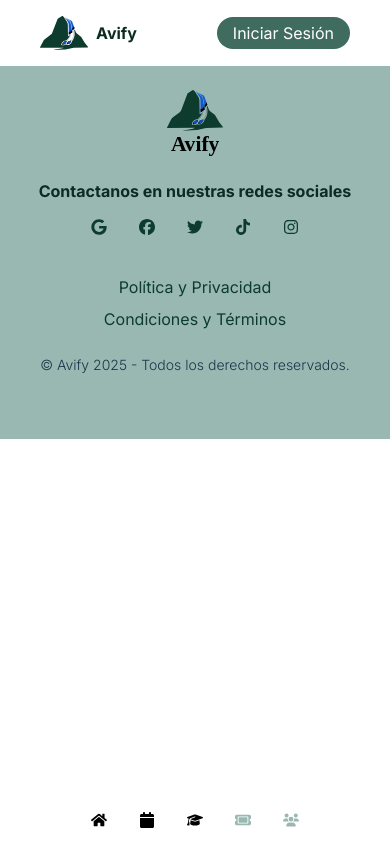
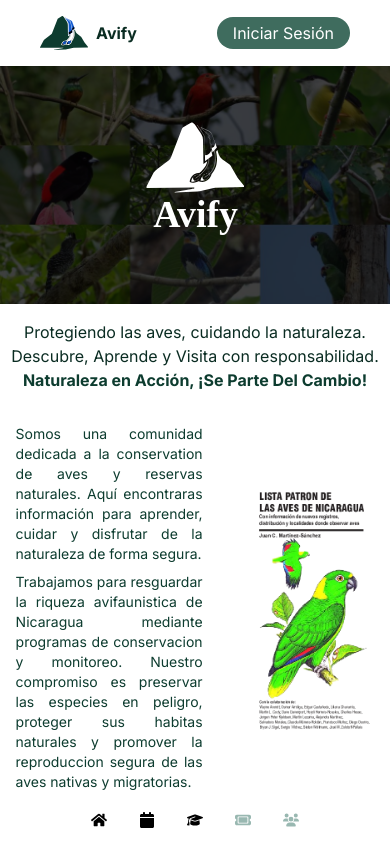
Before and after one commit to Hackathon-Nicaragua-2025/Frontend-Hackathon, a React (Vite) app: page / in a window 390 px wide. Built offline with nearby package versions, Linux system fonts and the light colour scheme.

Commit message:
Diseño Home Page, falta agregar la funcionalidad principal para aves y reservas.

```diff
--- a/src/components/Carrusel.tsx
+++ b/src/components/Carrusel.tsx
@@ -1,38 +1,12 @@
-// Import For Hooks
-import { useMediaQuery } from "../hooks/mediaScreen";
 // Import For React Slick
 import Slider from "react-slick";
 // Import For React Slick Styles
 import "slick-carousel/slick/slick.css";
 import "slick-carousel/slick/slick-theme.css";
-
-// Interface Aves
-type Aves = {
-  id: number;
-  nombre_común: string;
-  nombre_científico: string;
-  fotografía: string;
-  categoría: string;
-  descripción: string;
-  distribución: string;
-}
-
-// Interface Reservas
-interface Reservas {
-  id: number;
-  nombre: string;
-  categoría: string;
-  fotografía: string;
-  descripción: string;
-  ubicación: string;
-}
-
-// Interface Carousel Props
-interface CarouselProps {
-  avesProps?: Aves[];
-  reservasProps?: Reservas[];
-  className?: string;
-};
+// Import For Hooks
+import { useMediaQuery } from "../hooks/mediaScreen";
+// Import For Types
+import type { CarouselProps } from "../types/carrusel";
 
 // Component Carrusel
 export const Carrusel = ({ avesProps, className }: CarouselProps) => {
@@ -46,6 +20,7 @@ export const Carrusel = ({ avesProps, className }: CarouselProps) => {
     autoplaySpeed: 2000,
     infinite: true,
     speed: 500,
+    hoverPause: true,
     slidesToShow: isMobile ? 1 : isTablet ? 2 : 3,
     slidesToScroll: isMobile ? 1 : isTablet ? 2 : 3,
     initialSlide: 0,
@@ -53,18 +28,21 @@ export const Carrusel = ({ avesProps, className }: CarouselProps) => {
 
   return (
     <div className={className}>
+      <div className="-mx-4 rounded-lg">
         <Slider key={`${settings.slidesToShow}-${settings.slidesToScroll}`} {...settings}>
           {avesProps?.map((avesProp) => (
-          <div
+            <button
               key={avesProp.id}
+              className="cursor-pointer px-4 rounded-lg hover:scale-110 transition-all duration-500 ease-in-out"
             >
               <img
                 src={avesProp.fotografía} alt={avesProp.nombre_común}
-              className="w-60 h-60 object-cover rounded-lg"
+                className="w-full h-60 object-cover object-top rounded-lg"
               />
-          </div>
+            </button>
           ))}
         </Slider>
+      </div>
     </div>
   );
 }
@@ -79,6 +57,7 @@ export const CarruselReservas = ({ reservasProps, className }: CarouselProps) =>
     autoplaySpeed: 2000,
     infinite: true,
     speed: 500,
+    hoverPause: true,
     slidesToShow: isMobile ? 1 : isTablet ? 2 : 3,
     slidesToScroll: isMobile ? 1 : isTablet ? 2 : 3,
     initialSlide: 0,
@@ -87,19 +66,23 @@ export const CarruselReservas = ({ reservasProps, className }: CarouselProps) =>
 
   return (
     <div className={className}>
+      <div className="-mx-2 rounded-lg">
         <Slider key={`${settings.slidesToShow}-${settings.slidesToScroll}`} {...settings}>
           {reservasProps?.map((reservasProp) => (
+            <div key={reservasProp.id} className="px-2">
               <button
-            key={reservasProp.id}
                 onClick={() => console.log(reservasProp)}
+                className="cursor-pointer px-2 rounded-lg hover:scale-110 transition-all duration-500 ease-in-out"
               >
                 <img
                   src={reservasProp.fotografía} alt={reservasProp.nombre}
-              className="w-60 h-60 object-cover rounded-lg"
+                  className="w-full h-60 object-cover object-top rounded-lg"
                 />
               </button>
+            </div>
           ))}
         </Slider>
       </div>
+    </div>
   );
 }
--- a/src/json/reservasNaturales.json
+++ b/src/json/reservasNaturales.json
@@ -27,7 +27,7 @@
     "id": 4,
     "nombre": "Reserva Natural Miraflor",
     "categoría": "Mixta",
-    "fotografía": "https://i.pinimg.com/736x/18/80/ba/1880baeec382822b805d5d9b7bb98ae9.jpg",
+    "fotografía": "https://i.pinimg.com/736x/46/1c/9f/461c9f8c11749e15befd15d59d5d8b9d.jpg",
     "descripción": "Área protegida en Estelí que combina conservación natural con comunidades rurales que promueven el agroturismo y el turismo comunitario.",
     "ubicación": "Centro"
   },
@@ -35,7 +35,7 @@
     "id": 5,
     "nombre": "Volcán Masaya y Parque Nacional",
     "categoría": "Natural",
-    "fotografía": "https://i.pinimg.com/736x/05/c5/63/05c563369a7fc1bb63245b08178df864.jpg",
+    "fotografía": "https://i.pinimg.com/1200x/5a/5d/b5/5a5db53af38ca30935a98bfb8b180d77.jpg",
     "descripción": "Parque Nacional donde se encuentra el volcán Masaya, uno de los más activos de Centroamérica, con cráteres impresionantes y museo ecológico.",
     "ubicación": "Pacífico"
   },
@@ -43,7 +43,7 @@
     "id": 6,
     "nombre": "Cañón de Somoto",
     "categoría": "Turística",
-    "fotografía": "https://i.pinimg.com/736x/d2/3a/ca/d23acaa6764e6dab14d1e4b23a1761e2.jpg",
+    "fotografía": "https://i.pinimg.com/1200x/2a/85/cd/2a85cd27f8a4c9026bd14201c7fa3f29.jpg",
     "descripción": "Formación geológica impresionante con paredes de roca y un río navegable. Ideal para senderismo, paseos en balsa y turismo de aventura.",
     "ubicación": "Centro"
   },
@@ -59,7 +59,7 @@
     "id": 8,
     "nombre": "Corn Island",
     "categoría": "Turística",
-    "fotografía": "https://i.pinimg.com/1200x/d8/27/f3/d827f3e5a8215f53e9ee7449ec23a4b8.jpg",
+    "fotografía": "https://i.pinimg.com/1200x/51/9b/a2/519ba2009d85811155a9446980608398.jpg",
     "descripción": "Dos islas caribeñas (Big Corn y Little Corn) de aguas cristalinas y playas paradisíacas. Destino popular para buceo y ecoturismo.",
     "ubicación": "Atlántico"
   }
--- a/src/pages/Home.tsx
+++ b/src/pages/Home.tsx
@@ -3,7 +3,14 @@ import { useMediaQuery } from "../hooks/mediaScreen";
 // Import For Layouts
 import { NavBar, Footer } from "../layouts";
 // Import For Components
-import { NavIcons } from "../components";
+import { Carrusel, CarruselReservas, NavIcons } from "../components";
+// Import For Json
+import { Aves, Reservas } from "../json";
+// Import For Assets
+import GridAves from "../assets/image/GridAves.png";
+import LogoNegativo from "../assets/image/LogoNegativo.svg";
+import MiniMagic from "../assets/image/MiniMagic.png";
+import Senderismo from "../assets/image/Senderismo.png";
 
 // Component Home
 export default function Home() {
@@ -14,6 +21,74 @@ export default function Home() {
     <>
       {/* Nav Bar */}
       <NavBar />
+      {/* Grid Birds */}
+      <div className="relative">
+        <img
+          src={GridAves}
+          alt="Grid Aves"
+          className="w-full brightness-25"
+        />
+        <img
+          src={LogoNegativo}
+          alt="Logo Avify"
+          className="absolute top-1/2 left-1/2 transform -translate-x-1/2 -translate-y-1/2 w-1/4"
+        />
+      </div>
+      {/* Container Info */}
+      <div>
+        {/* Title */}
+        <h2 className="mx-2 mt-4 text-center text-[#0A2C22] lg:text-lg">
+          Protegiendo las aves, cuidando la naturaleza. <br />
+          Descubre, Aprende y Visita con responsabilidad. <br />
+          <span className="font-bold text-[#0D3C2F]">Naturaleza en Acción, ¡Se Parte Del Cambio!</span>
+        </h2>
+        {/* Text 2 Img*/}
+        <div className="flex items-center gap-8 mt-8 mx-2 text-sm text-justify text-[#0D3C2F] lg:w-3/4 lg:mx-auto lg:text-base">
+          <div className="w-1/2 mx-auto ">
+            <p>
+              Somos una comunidad dedicada a la conservation de aves y reservas naturales. Aquí encontraras información para aprender, cuidar y disfrutar de la naturaleza de forma segura.
+            </p>
+            <p className="mt-2">
+              Trabajamos para resguardar la riqueza avifaunistica de Nicaragua mediante programas de conservacion y monitoreo. Nuestro compromiso es preservar las especies en peligro, proteger sus habitas naturales y promover la reproduccion segura de las aves nativas y migratorias.
+            </p>
+          </div>
+          <div className="w-1/3 mx-auto">
+            <img src={MiniMagic} alt="Mini Magic" />
+          </div>
+        </div>
+        {/* Text 1 Img */}
+        <div className="flex items-center gap-8 mx-2 mt-8 text-sm text-justify text-[#0D3C2F] lg:w-3/4 lg:mx-auto lg:text-base">
+          <div className="w-1/3 mx-auto">
+            <img src={Senderismo} alt="Senderismo" />
+          </div>
+          <div className="w-1/2 mx-auto">
+            <p>
+              Invitamos a los visitantes a disfrutar de la naturaleza de forma responsable. Fomentamos el turismo ecológico con practicas seguras y respetuosas: Mantener el silencio, no dejar basura, seguir senderos establecidos y valorar cada espacio como patrimonio nacional.
+            </p>
+          </div>
+        </div>
+      </div>
+      {/* Carousel */}
+      <div className="my-14 text-center font-bold text-[#0D3C2F]">
+        <div>
+          <h2 className="mb-4">Aves de Nicaragua</h2>
+          <Carrusel
+            avesProps={Aves}
+            className="w-4/5 mx-auto"
+          />
+        </div>
+        <div>
+          <h2 className="mb-4">Reservas Naturales</h2>
+          <CarruselReservas
+            reservasProps={Reservas}
+            className="w-4/5 mx-auto"
+          />
+        </div>
+      </div>
+      {/* End Text */}
+      <p className="mx-4 my-14 text-center font-serif italic text-[#3F6C5E] md:mx-16 lg:mx-32">
+        Con Avify, aprenderás que pequeños cambios generan un gran impacto. Desde respetar las reservas hasta apoyar iniciativas de conservación. Queremos inspirar a niños, jóvenes y adultos a convertirse en defensores de la biodiversidad y defensores activos de nuestro planeta.
+      </p>
       {/* Footer */}
       <Footer />
       {/* Nav Icons */}
--- /dev/null
+++ b/src/types/carrusel.ts
@@ -0,0 +1,27 @@
+// Interface Aves
+export type Aves = {
+  id: number;
+  nombre_común: string;
+  nombre_científico: string;
+  fotografía: string;
+  categoría: string;
+  descripción: string;
+  distribución: string;
+}
+
+// Interface Reservas
+export interface Reservas {
+  id: number;
+  nombre: string;
+  categoría: string;
+  fotografía: string;
+  descripción: string;
+  ubicación: string;
+}
+
+// Interface Carousel Props
+export interface CarouselProps {
+  avesProps?: Aves[];
+  reservasProps?: Reservas[];
+  className?: string;
+};
```
Lines whose indentation alone changed are shown as unchanged.
